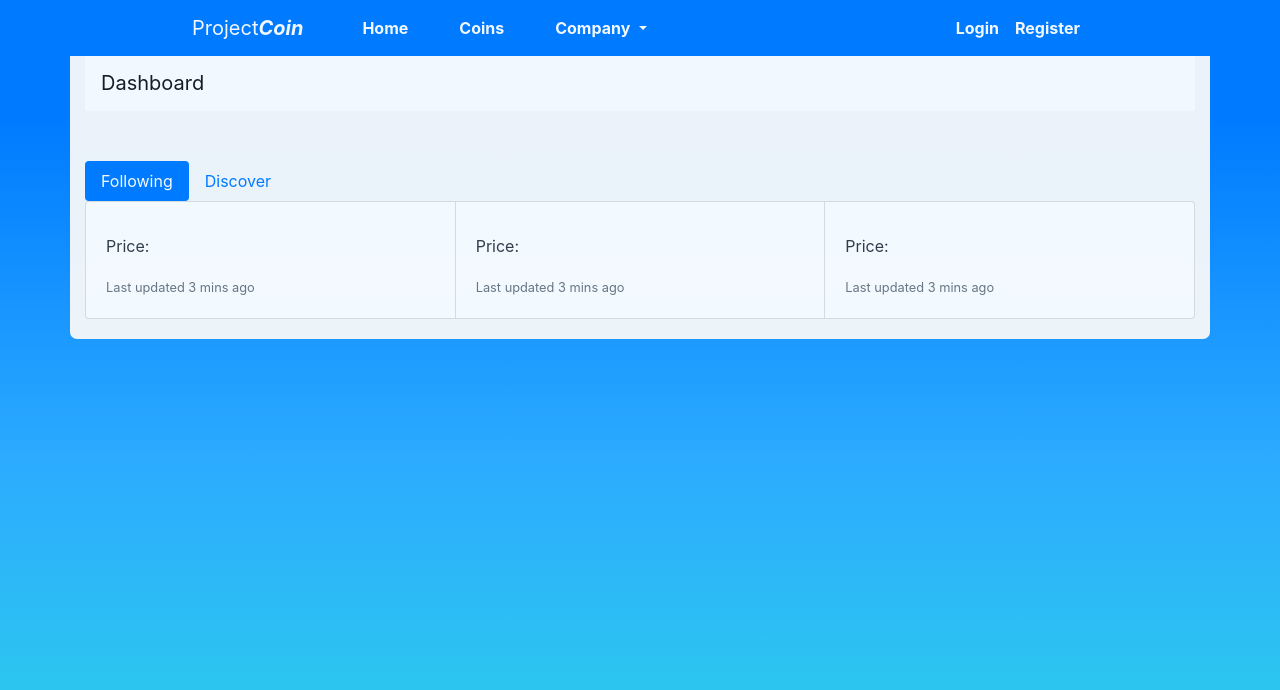
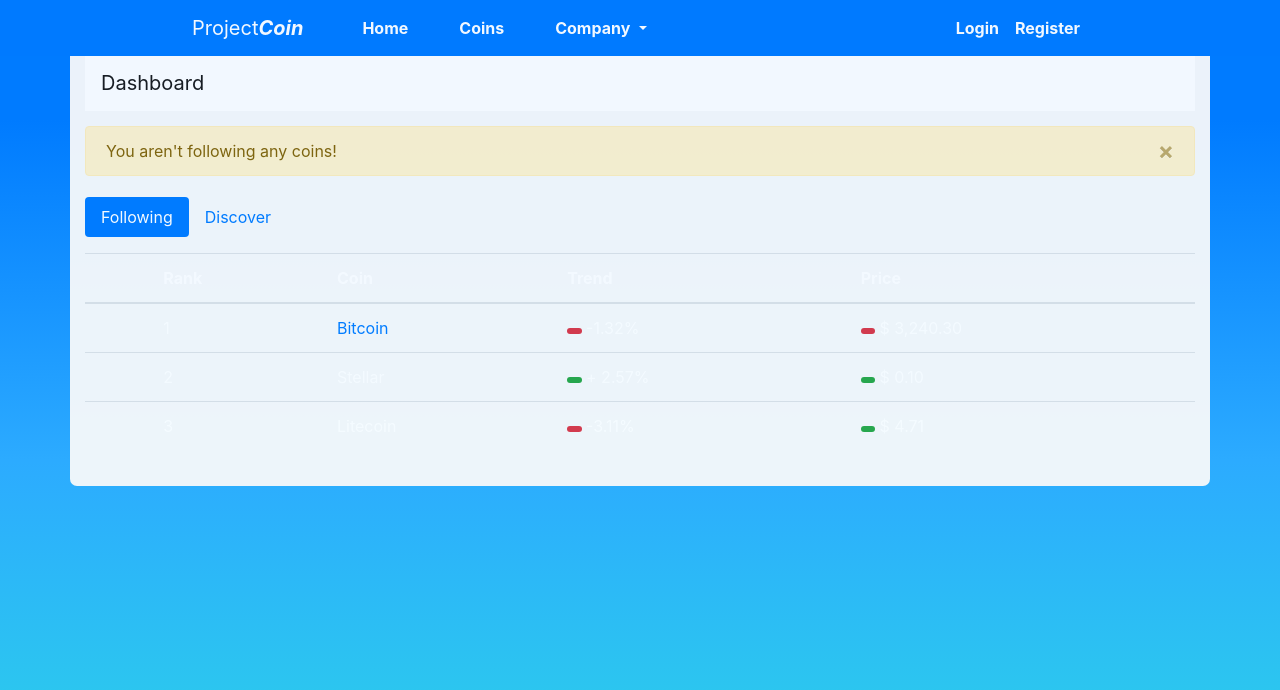
Before and after one commit to thelonster/466-Cryptocurrency-Site, a Django app: page /dashboard/ in a window 1280 px wide. Shown: the top 690 px of the page. Run offline with Django 3.2, Linux system fonts and the light colour scheme; some libraries are stand-ins or nearby versions.

Commit message:
Updated dashboard.html
I updated the dashboard and essentially made it look like the coins.html page; the user should have their followed coins displayed in a table.  There are two star icons used, the solid star (which would represent that the user is following that coin) and the outline of a star (which would be if the user decides to stop following that coin).  I need help making the stars switch between solid/outlined when pressed.

```diff
--- a/ProjectCoin/ProjectCoin/pages/templates/dashboard.html
+++ b/ProjectCoin/ProjectCoin/pages/templates/dashboard.html
@@ -12,60 +12,75 @@
 
     </nav>
 
-    <div class="spacer" style="padding-top: 25px; padding-bottom: 25px;"> </div>
+    <div class="spacer" style="padding-top: 15px; padding-bottom: 5px;">
+        <div class="alert alert-warning alert-dismissible fade show" role="alert">
+            You aren't following any coins!
+            <button type="button" class="close" data-dismiss="alert" aria-label="Close">
+                <span aria-hidden="true">&times;</span>
+            </button>
+        </div>
+    </div>
 
-
-    <ul class="nav nav-pills">
+    <ul class="nav nav-pills mb-3" id="pills-tab" role="tablist">
         <li class="nav-item">
-            <a class="nav-link active" href="#">Following <i class="fas fa-star"></i></a>
+            <a class="nav-link active" id="pills-folllowing-tab" data-toggle="pill" href="#following" role="tab"
+                aria-controls="pills-following" aria-selected="true">Following <i class="fas fa-star"></i></a>
         </li>
         <li class="nav-item">
-            <a class="nav-link" href="#">Discover <i class="fas fa-search-dollar"></i></a>
+            <a class="nav-link" id="pills-discover-tab" data-toggle="pill" href="#discover" role="tab"
+                aria-controls="pills-discover" aria-selected="false">Discover <i class="fas fa-search-dollar"></i></a>
         </li>
     </ul>
-    <div class="row-sm-12"> <!-- Each row can hold 3 currencies-->
-        <div class="card-group text-dark">
-            <!-- One Card is One Currency -->
-            <div class="card">
-                <!--Graph would go here-->
-                <div class="card-body">
-                    <h5 class="card-title">
-                        <!--Coin Name would go here -->
-                    </h5>
-                    <p class="card-text">Price:
-                        <!-- Price here -->
-                    </p>
-                    <small class="text-muted">Last updated 3 mins ago</small> <!-- Hopefully we can pull when it was last updated, if not we can delete this section-->
-                </div>
-            </div>
-            <!-- One Card is One Currency -->
-            <div class="card">
-                <!--Graph would go here-->
-                <div class="card-body">
-                    <h5 class="card-title">
-                        <!--Coin Name would go here -->
-                    </h5>
-                    <p class="card-text">Price:
-                        <!-- Price here -->
-                    </p>
-                    <small class="text-muted">Last updated 3 mins ago</small>
-                </div>
-            </div>
-            <!-- One Card is One Currency -->
-            <div class="card">
-                <!--Graph would go here-->
-                <div class="card-body">
-                    <h5 class="card-title">
-                        <!--Coin Name would go here -->
-                    </h5>
-                    <p class="card-text">Price:
-                        <!-- Price here -->
-                    </p>
-                    <small class="text-muted">Last updated 3 mins ago</small>
-                </div>
-            </div>
+    <div class="tab-content" id="pills-tabContent">
+        <div class="tab-pane fade show active" id="pills-home" role="tabpanel" aria-labelledby="pills-home-tab">
+            <table class="table table-hover">
+                <thead>
+                    <tr>
+                        <th scope="col"> </th>
+                        <th scope="col">Rank</th>
+                        <th scope="col">Coin</th>
+                        <th scope="col">Trend</th>
+                        <th scope="col">Price</th>
+                    </tr>
+                </thead>
+                <tbody>
+                    <!-- These should move depending on which one is ranked higher either at the end of the day or throughout the day ? -->
+                    <tr>
+                        <th scope="row">
+                                <i class="fas fa-star"></i></th>
+                                <td>1</td>
+                        <td>
+                            <!-- Product Name: Bitcoin for testing --><a href="{% url 'bitcoin' %}">Bitcoin</a></td>
+                        <td>
+                            <!-- High for the day and/or trend: random trend for testing --><span class="badge badge-pill badge-danger"><i
+                                    class="fas fa-arrow-alt-circle-down"></i></span> -1.32% </td>
+                        <td>
+                            <!-- Price: random price for the day for testing--><span class="badge badge-pill badge-danger"><i
+                                    class="fas fa-arrow-alt-circle-down"></i></span> $ 3,240.30 </td>
+                    </tr>
+                    <tr>
+                        <th scope="row"><i class="fas fa-star"></i></th>
+                        <td>2</td>
+                        <td>Stellar</td>
+                        <td><span class="badge badge-pill badge-success"><i class="fas fa-arrow-alt-circle-up"></i></span>
+                            + 2.57% </td>
+                        <td><span class="badge badge-pill badge-success"><i class="fas fa-arrow-alt-circle-up"></i></span>
+                            $ 0.10</td>
+                    </tr>
+                    <tr>
+                        <th scope="row"><i class="far fa-star"></i></th>
+                        <td>3</td>
+                        <td>Litecoin</td>
+                        <td><span class="badge badge-pill badge-danger"><i class="fas fa-arrow-alt-circle-down"></i></span> -3.11%</td>
+                        <td><span class="badge badge-pill badge-success"><i class="fas fa-arrow-alt-circle-up"></i></span> $ 4.71</td>
+                    </tr>
+                </tbody>
+            </table>
         </div>
+        <div class="tab-pane fade" id="pills-discover" role="tabpanel" aria-labelledby="pills-discover-tab">...</div>
+
     </div>
+
 
 </div>
 
```
